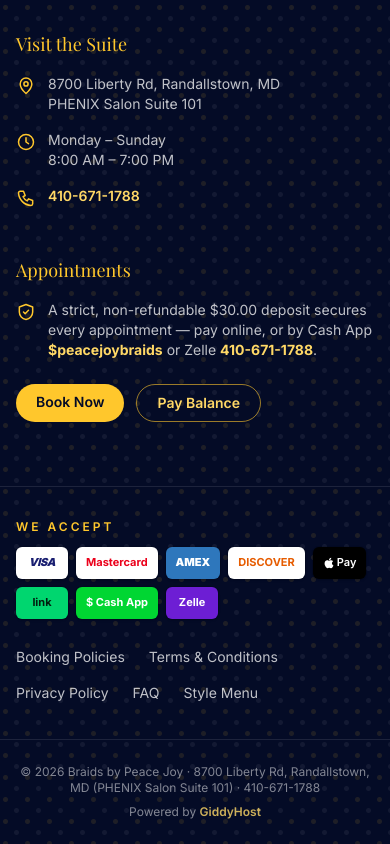
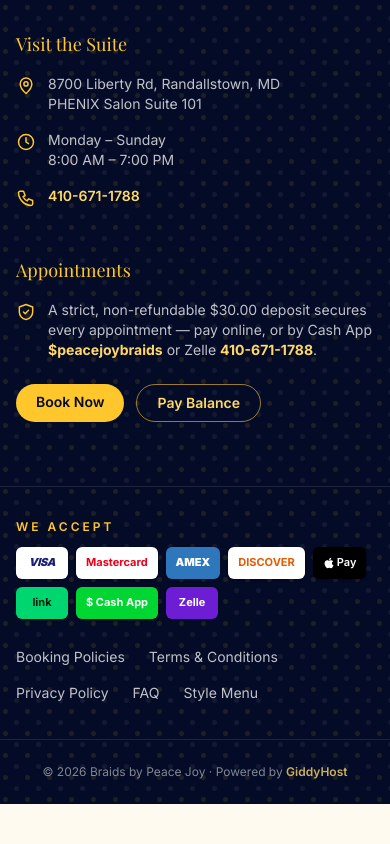
Before and after one commit to bhoyee/-braidsbypeacejoy, a Next.js app: page / in a window 390 px wide. Shown: the part 10699-11543 px from the top of the page. After the commit the page ends 11503 px from the top, so only its background shows below. Built offline with nearby package versions, Linux system fonts and the light colour scheme; no server answers; the database is empty; a web font is replaced by a local one.

Commit message:
Footer: shorten bottom line to copyright and hosting credit
The address and phone are already shown in the Visit the Suite column.

```diff
--- a/src/components/SiteFooter.tsx
+++ b/src/components/SiteFooter.tsx
@@ -87,13 +87,10 @@
         </div>
       </div>
       <div className="border-t border-white/10 px-4 py-6 text-center text-xs text-white/50">
-        <p>© {new Date().getFullYear()} Braids by Peace Joy · {SALON.fullAddress} · {SALON.phone}</p>
-        <p className="mt-2">
-          Powered by{" "}
-          <a href="https://giddyhost.com" target="_blank" rel="noopener" className="font-semibold text-gold-300/80 hover:text-gold-300 hover:underline">
-            GiddyHost
-          </a>
-        </p>
+        © {new Date().getFullYear()} Braids by Peace Joy · Powered by{" "}
+        <a href="https://giddyhost.com" target="_blank" rel="noopener" className="font-semibold text-gold-300/80 hover:text-gold-300 hover:underline">
+          GiddyHost
+        </a>
       </div>
     </footer>
   );
```
